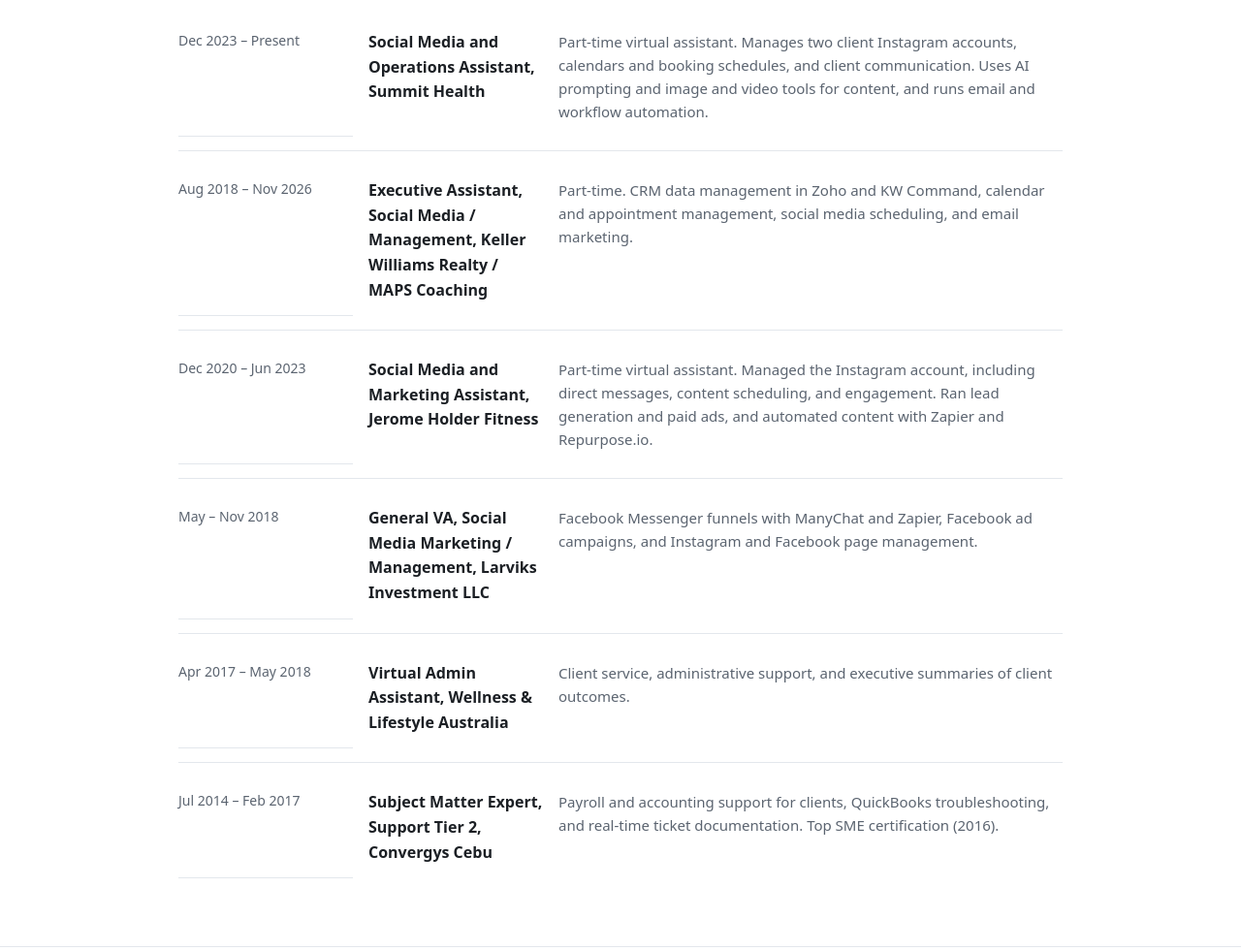
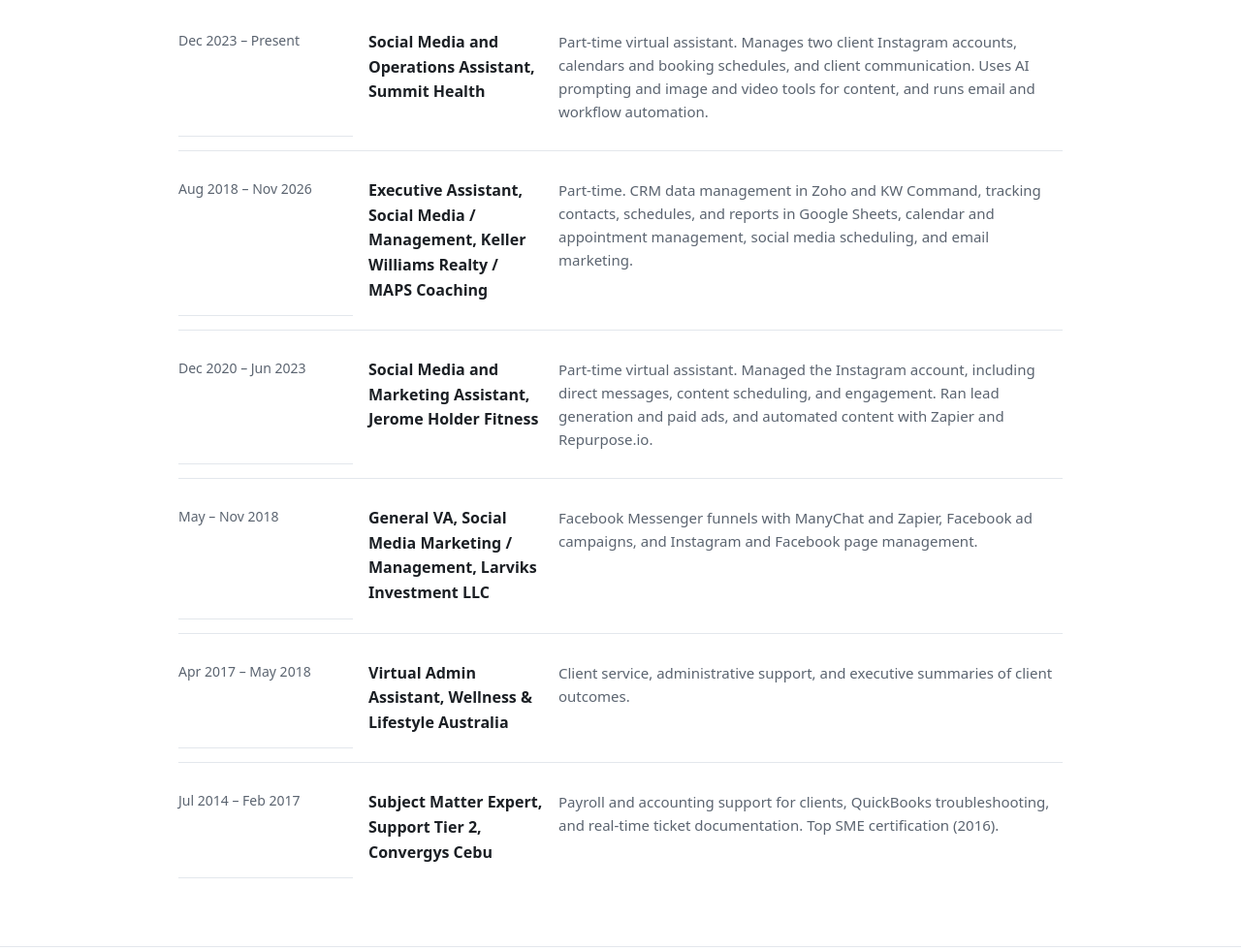
Before and after one commit to aijasonclark007/portfolio, a plain HTML site: page index.html in a window 1280 px wide. Shown: the part 2042-3023 px from the top of the page at 97% size. Drawn offline with Linux system fonts and the light colour scheme.

Commit message:
Add files via upload

```diff
--- a/index.html
+++ b/index.html
@@ -154,7 +154,7 @@
         </div>
         <div>
           <div class="when">Aug 2018 – Nov 2026</div>
-          <div class="what"><strong>Executive Assistant, Social Media / Management, Keller Williams Realty / MAPS Coaching</strong><span>Part-time. CRM data management in Zoho and KW Command, calendar and appointment management, social media scheduling, and email marketing.</span></div>
+          <div class="what"><strong>Executive Assistant, Social Media / Management, Keller Williams Realty / MAPS Coaching</strong><span>Part-time. CRM data management in Zoho and KW Command, tracking contacts, schedules, and reports in Google Sheets, calendar and appointment management, social media scheduling, and email marketing.</span></div>
         </div>
         <div>
           <div class="when">Dec 2020 – Jun 2023</div>
```
Also changed, not shown: 1 other file.
